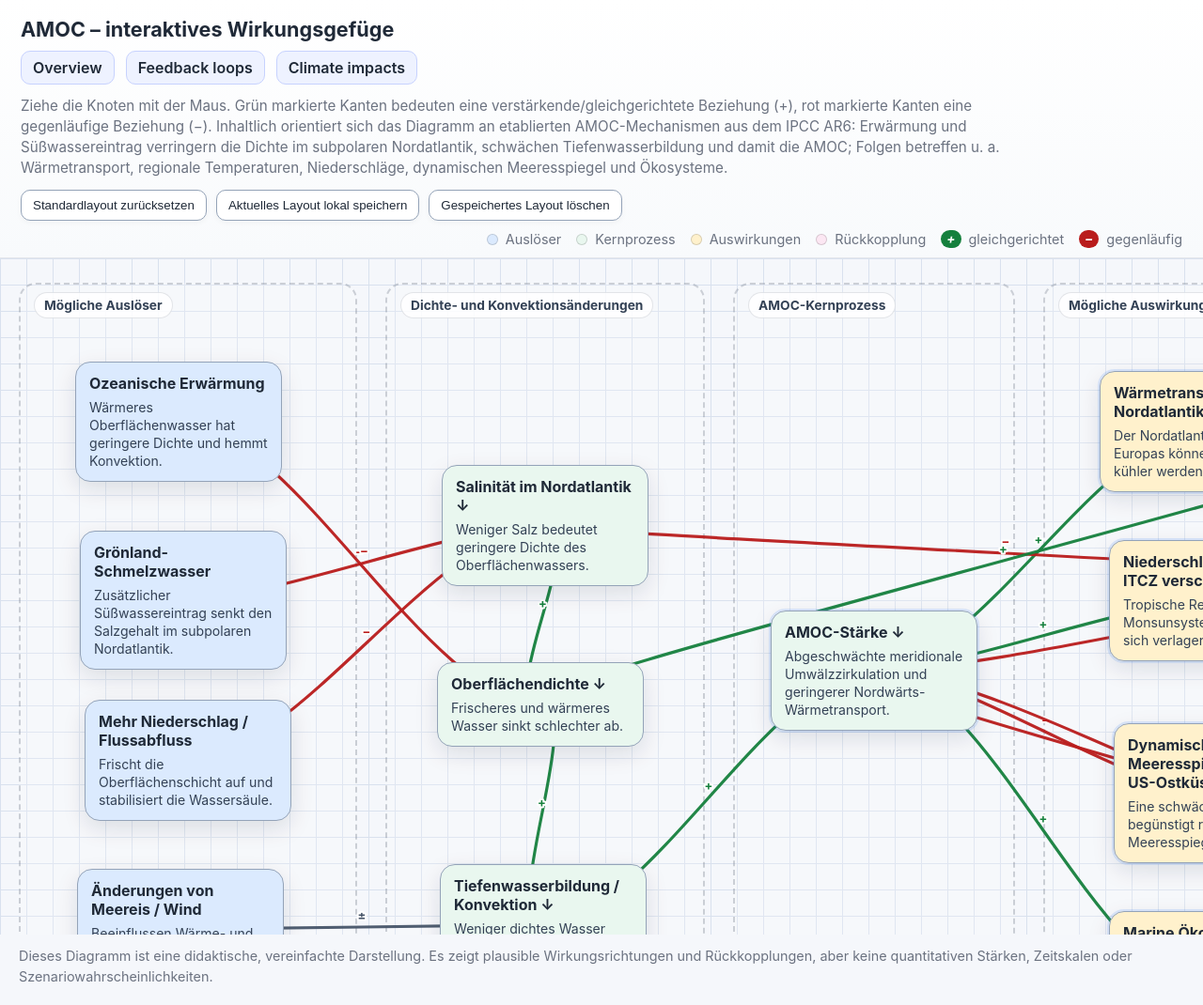
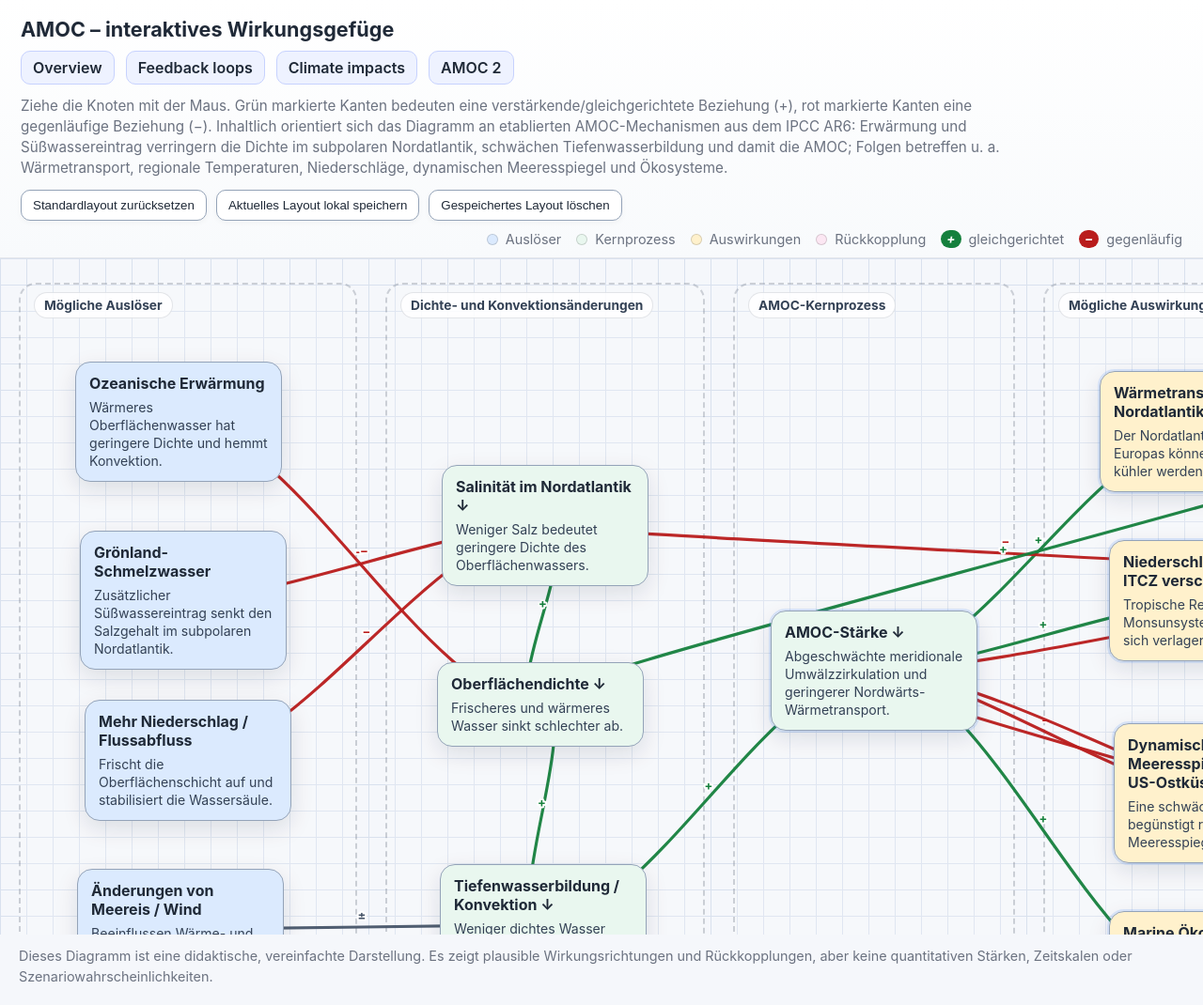
Before and after one commit to JonnyT101/AMOC, a plain HTML site: page index.html in a window 1280 px wide. Shown: the whole page at 94% size. Drawn offline with Linux system fonts and the light colour scheme.

Commit message:
Update index.html

```diff
--- a/index.html
+++ b/index.html
@@ -291,6 +291,7 @@
       <a href="index.html">Overview</a>
       <a href="feedback_loops.html">Feedback loops</a>
       <a href="climate_impacts.html">Climate impacts</a>
+      <a href="amoc_wirkungsgefuege.html">AMOC 2</a>
     </nav>
 
     <div class="subtitle">
```
